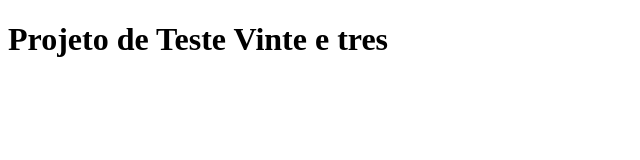
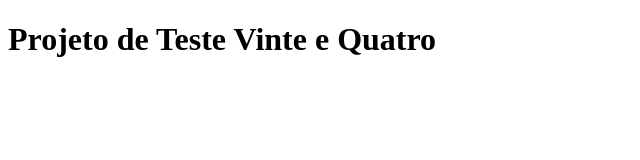
Before and after one commit to ramguimaraes/aula_01, a plain HTML site: page index.html in a window 1280 px wide. Shown: the whole page, without its empty margins (0-640 px from the left). Drawn offline with Linux system fonts and the light colour scheme.

Commit message:
enviar dados local

```diff
--- a/index.html
+++ b/index.html
@@ -4,9 +4,9 @@
         <meta charset="UTF-8">
         <meta http-equiv="X-UA-Compatible" content="IE=edge">
         <meta name="viewport" content="width=device-width, initial-scale=1.0">
-        <title>Projeto de Teste Vinte e tres</title>
+        <title>Projeto de Teste Vinte e Quatro</title>
     </head>
     <body>
-        <h1>Projeto de Teste Vinte e tres</h1>
+        <h1>Projeto de Teste Vinte e Quatro</h1>
     </body>
 </html>
```
